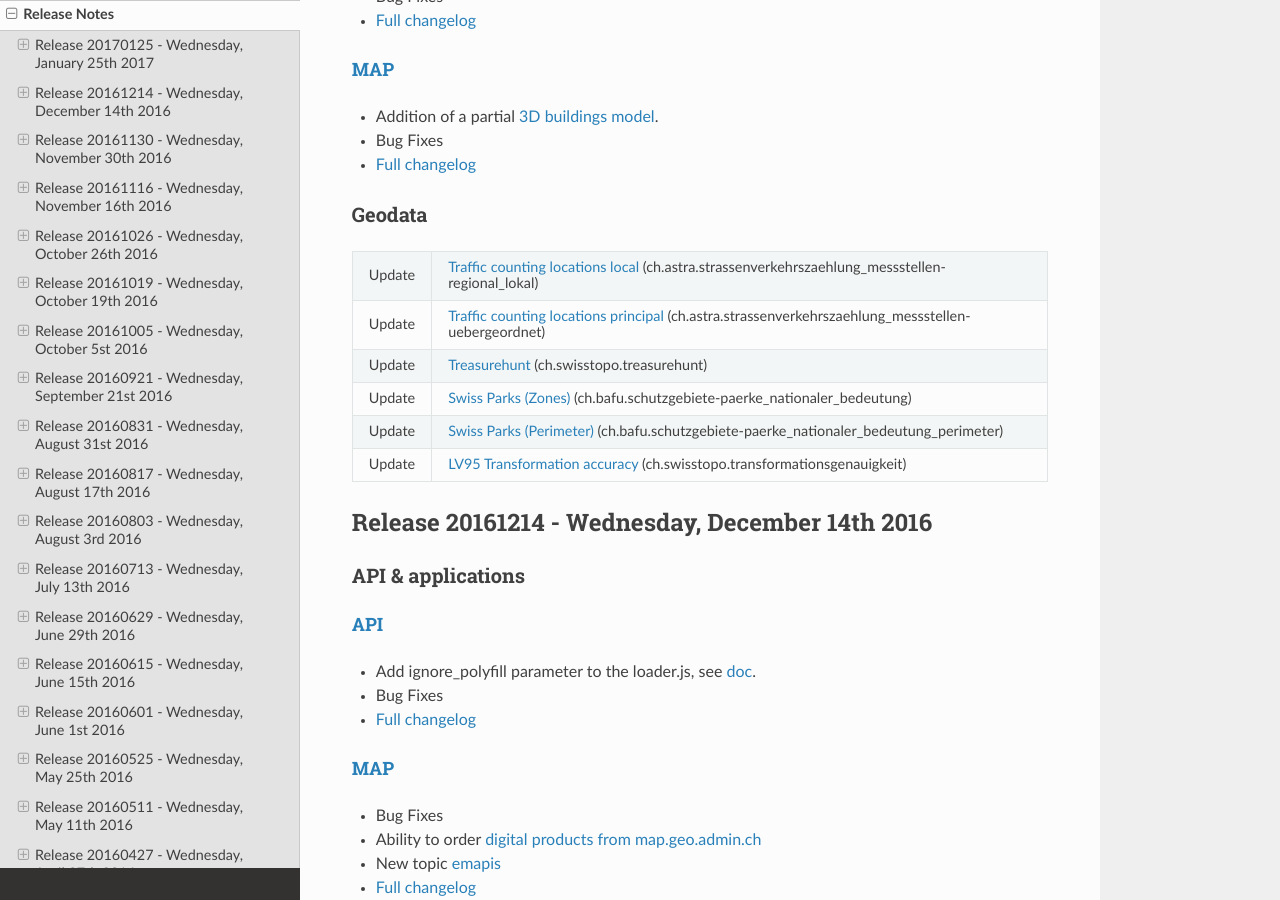
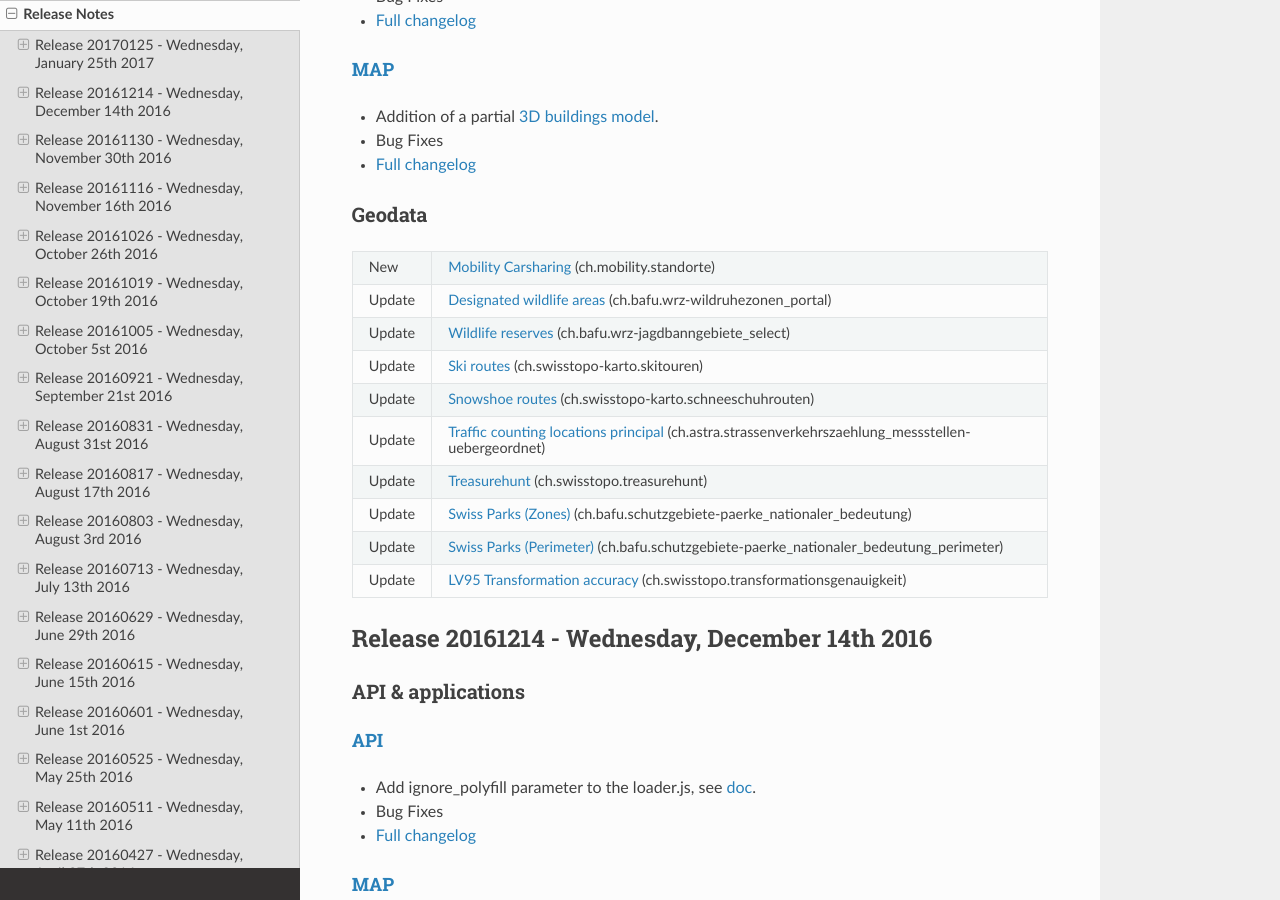
Before and after one commit to swisstopo-test/doc-chsdi3, a Sphinx documentation site: the page built from source/releasenotes/index.rst, in a window 1280 px wide and 900 px high, scrolled down 401 px. Built offline with Sphinx 7.4.7 and the Read the Docs theme 2.0.0, drawn with Linux system fonts in a browser that asks for light colours.

Commit message:
wrz and mobility

```diff
--- a/source/releasenotes/index.rst
+++ b/source/releasenotes/index.rst
@@ -39,8 +39,17 @@ API & applications
 
 Geodata
 *******
+
 +--------+--------------------------------------------------------------------------------------------------------------------------------------------------------------------------------------------------+
-| Update | `Traffic counting locations local <//map.geo.admin.ch/?layers=ch.astra.strassenverkehrszaehlung_messstellen-regional_lokal>`__ (ch.astra.strassenverkehrszaehlung_messstellen-regional_lokal)    |
+| New    | `Mobility Carsharing <//map.geo.admin.ch/?layers=ch.mobility.standorte>`__ (ch.mobility.standorte)                                                                                               |
++--------+--------------------------------------------------------------------------------------------------------------------------------------------------------------------------------------------------+
+| Update | `Designated wildlife areas <//map.geo.admin.ch/?layers=ch.bafu.wrz-wildruhezonen_portal>`__ (ch.bafu.wrz-wildruhezonen_portal)                                                                   |
++--------+--------------------------------------------------------------------------------------------------------------------------------------------------------------------------------------------------+
+| Update | `Wildlife reserves <//map.geo.admin.ch/?layers=ch.bafu.wrz-jagdbanngebiete_select>`__ (ch.bafu.wrz-jagdbanngebiete_select)                                                                       |
++--------+--------------------------------------------------------------------------------------------------------------------------------------------------------------------------------------------------+
+| Update | `Ski routes <//map.geo.admin.ch/?layers=ch.swisstopo-karto.skitouren>`__ (ch.swisstopo-karto.skitouren)                                                                                          |
++--------+--------------------------------------------------------------------------------------------------------------------------------------------------------------------------------------------------+
+| Update | `Snowshoe routes <//map.geo.admin.ch/?layers=ch.swisstopo-karto.schneeschuhrouten>`__ (ch.swisstopo-karto.schneeschuhrouten)                                                                     |
 +--------+--------------------------------------------------------------------------------------------------------------------------------------------------------------------------------------------------+
 | Update | `Traffic counting locations principal <//map.geo.admin.ch/?layers=ch.astra.strassenverkehrszaehlung_messstellen-uebergeordnet>`__ (ch.astra.strassenverkehrszaehlung_messstellen-uebergeordnet)  |
 +--------+--------------------------------------------------------------------------------------------------------------------------------------------------------------------------------------------------+
```
